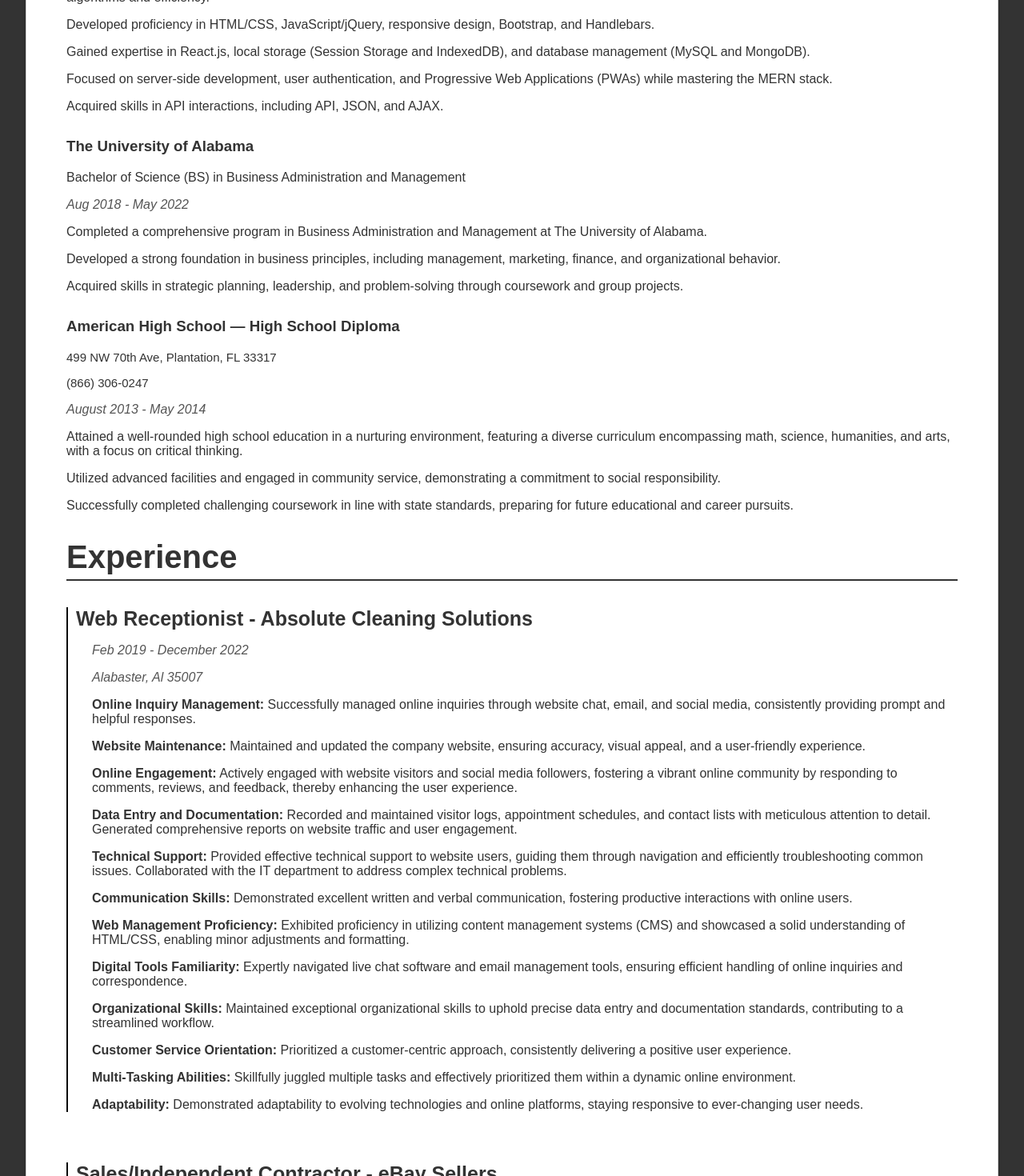
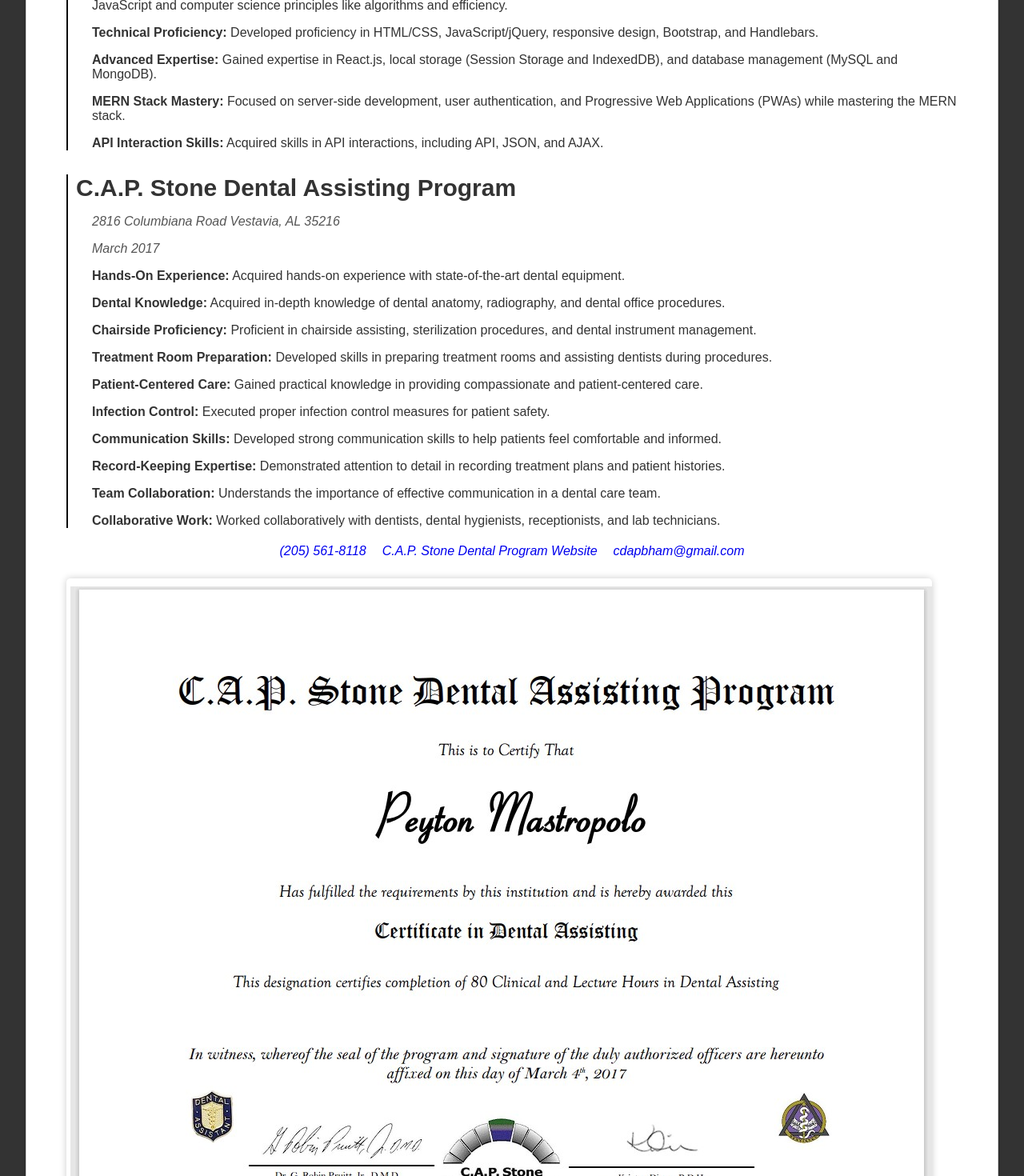
Before and after one commit to pmastropolo/myy-resumee, a React (Vite) app: page /resume in a window 1280 px wide. Shown: the part 560-2030 px from the top of the page at 80% size. Built offline with nearby package versions, Linux system fonts and the light colour scheme.

Commit message:
adding things

```diff
--- a/src/components/Resume/Resume.css
+++ b/src/components/Resume/Resume.css
@@ -75,8 +75,11 @@
   }
 
   /* LOCATION AND PHONE NUMBER */
-  .location, .phone {
+  .location, .phone, .email {
   font-size: 15px;
+  font-style: italic;
+  color: #555;
+  text-align: center;
   }
 
   /* EXPERIENCE ITEM */
@@ -88,7 +91,7 @@
 
   /* EXPERIENCE ITEM H3 */
   .experience-item h3 {
-  font-size: 25px;
+  font-size: 30px;
   margin-bottom: 5px;
   }
 
@@ -97,6 +100,19 @@
   padding-left: 20px;
   }
 
+.skills-for-experience {
+  border-color: 4px #070708;
+}
+
+/* CERTIFICATE IMAGE */
+.education-image {
+  max-width: 100%;
+  border-radius: 5px;
+  box-shadow: 0px 0px 10px rgba(0, 0, 0, 0.2);
+  padding-top: 10px;
+  margin-top: 10px;
+  padding-left: 5px;
+}
 
   /* BADGES AND ICONS */
   h2 b {
@@ -165,3 +181,17 @@
   text-align: left;
   margin: 0;
 }
+
+@media screen and (max-width: 600px) {
+  .location, .phone, .email {
+    font-size: 14px;
+    margin-bottom: 15px;
+    display: block;
+  }
+
+  .phone {
+    display: flex;
+    flex-direction: column;
+    align-items: center;
+  }
+}
--- a/src/components/Resume/Resume.jsx
+++ b/src/components/Resume/Resume.jsx
@@ -1,5 +1,6 @@
 import React from 'react';
 import './Resume.css';
+import capstoneImage from '/images/dentalassistant.jpg';
 
 function Resume() {
 return (
@@ -11,58 +12,89 @@
 <h2><a className="resume-link" href="https://www.linkedin.com/in/peyton-mastropolo-9a569529a" target="_blank" rel="noopener noreferrer">LinkedIn Profile: linkedin.com/in/peyton-mastropolo-9a569529a</a></h2>
 </div>
 
+{/* EDUCATION RESUME SECTION */}
 <section className="resume-section">
 <h2>Education</h2>
-    <div className="education-item">
+
+{/* UC DAVIS - FULL STACK WEB DEV PROGRAM */}
+<div className="experience-item">
 <h3>UC Davis - Full Stack Web Dev Program</h3>
 <p className="date">July 2023 - Nov 2023</p>
 
-
-            <p>Earned a Full Stack Web Development Certificate from UC Davis Coding Boot Camp, specializing in JavaScript and computer science principles like algorithms and efficiency.</p>
-            <p>Developed proficiency in HTML/CSS, JavaScript/jQuery, responsive design, Bootstrap, and Handlebars.</p>
-            <p>Gained expertise in React.js, local storage (Session Storage and IndexedDB), and database management (MySQL and MongoDB).</p>
-            <p>Focused on server-side development, user authentication, and Progressive Web Applications (PWAs) while mastering the MERN stack.</p>
-            <p> Acquired skills in API interactions, including API, JSON, and AJAX.</p>
+{/* FULLSTACK WEB DEV EDUCATION DESCRIPTION */}
+<p><b>Full Stack Web Development Certification:</b> Earned a Full Stack Web Development Certificate from UC Davis Coding Boot Camp, specializing in JavaScript and computer science principles like algorithms and efficiency.</p>
+<p><b>Technical Proficiency:</b> Developed proficiency in HTML/CSS, JavaScript/jQuery, responsive design, Bootstrap, and Handlebars.</p>
+<p><b>Advanced Expertise:</b> Gained expertise in React.js, local storage (Session Storage and IndexedDB), and database management (MySQL and MongoDB).</p>
+<p><b>MERN Stack Mastery:</b> Focused on server-side development, user authentication, and Progressive Web Applications (PWAs) while mastering the MERN stack.</p>
+<p><b>API Interaction Skills:</b> Acquired skills in API interactions, including API, JSON, and AJAX.</p>
 </div>
 </section>
 
+{/* CAPSTONE DENTAL ASSISTANT PROGRAM */}
 <section className="resume-section">
-    <div className="education-item">
-        <h3>The University of Alabama</h3>
-<p>Bachelor of Science (BS) in Business Administration and Management</p>
-  <p className="date">Aug 2018 - May 2022</p>
-  <p>Completed a comprehensive program in Business Administration and Management at The University of Alabama.</p>
-    <p>Developed a strong foundation in business principles, including management, marketing, finance, and organizational behavior.</p>
-    <p>Acquired skills in strategic planning, leadership, and problem-solving through coursework and group projects.</p>
+<div className="experience-item">
+<h3>C.A.P. Stone Dental Assisting Program</h3>
+<p className="date">2816 Columbiana Road Vestavia, AL 35216</p>
+<p className="date">March 2017</p>
 
+{/* CAPSTONE DENTAL ASSISTANT PROGRAM DESCRIPTION */}
+<p><b>Hands-On Experience:</b> Acquired hands-on experience with state-of-the-art dental equipment.</p>
+<p><b>Dental Knowledge:</b> Acquired in-depth knowledge of dental anatomy, radiography, and dental office procedures.</p>
+<p><b>Chairside Proficiency:</b> Proficient in chairside assisting, sterilization procedures, and dental instrument management.</p>
+<p><b>Treatment Room Preparation:</b> Developed skills in preparing treatment rooms and assisting dentists during procedures.</p>
+<p><b>Patient-Centered Care:</b> Gained practical knowledge in providing compassionate and patient-centered care.</p>
+<p><b>Infection Control:</b> Executed proper infection control measures for patient safety.</p>
+<p><b>Communication Skills:</b> Developed strong communication skills to help patients feel comfortable and informed.</p>
+<p><b>Record-Keeping Expertise:</b> Demonstrated attention to detail in recording treatment plans and patient histories.</p>
+<p><b>Team Collaboration:</b> Understands the importance of effective communication in a dental care team.</p>
+<p><b>Collaborative Work:</b> Worked collaboratively with dentists, dental hygienists, receptionists, and lab technicians.</p>
 </div>
+
+{/* CAPSTONE DENTAL PROGRAM PHONE NUMBER, EMAIL, AND WEBSITE LINK */}
+<p className="phone">
+<a href="tel:(205) 561-8118">(205) 561-8118</a>
+<a href="https://www.capstonedentalassisting.com/" target="_blank" rel="noopener noreferrer">C.A.P. Stone Dental Program Website</a>
+<a href="mailto:cdapbham@gmail.com">cdapbham@gmail.com</a>
+</p>
+
+{/* C.A.P. STONE DENTAL ASSISTANT IMAGE */}
+<img className="education-image" src={capstoneImage} alt="Capstone Dental Assistant Certificate" />
 
 </section>
 
+{/* AMERICAN HIGH SCHOOL EDUCATION */}
+<section className="resume-section">
+<div className="experience-item">
+<h3>American High School  — High School Diploma</h3>
+<p className="date">7777 Davie Rd Extension Hollywood, FL 33024</p>
+<p className="date">August 2013 - May 2014</p>
 
-      <section className="resume-section">
-<div className="education-item">
+{/* AMERICAN HIGH SCHOOL DESCRIPTION */}
+<p><b>Well-Rounded Education:</b> Attained a well-rounded high school education in a nurturing environment, featuring a diverse curriculum encompassing math, science, humanities, and arts, with a focus on critical thinking.</p>
+<p><b>Academic Achievement:</b> Successfully completed challenging coursework in line with state standards, preparing for future educational and career pursuits.</p>
+</div>
 
-<h3>American High School  — High School Diploma</h3>
-  <p className="location">499 NW 70th Ave, Plantation, FL 33317</p>
-  <p className="phone">(866) 306-0247</p>
-  <p className="date">August 2013 - May 2014</p>
-  <p>Attained a well-rounded high school education in a nurturing environment, featuring a diverse curriculum encompassing math, science, humanities, and arts, with a focus on critical thinking.</p>
-    <p>Utilized advanced facilities and engaged in community service, demonstrating a commitment to social responsibility.</p>
-    <p>Successfully completed challenging coursework in line with state standards, preparing for future educational and career pursuits.</p>
+{/* AMERICAN HIGH SCHOOL PHONE NUMBER, EMAIL, AND WEBSITE LINK */}
+<p className="phone">
+<a href="tel:866-936-9654">866-936-9654</a>
+<a href="https://www.americanonlinehigh.com/" target="_blank" rel="noopener noreferrer">American High School Website</a>
+<a href="mailto:info@AmericanHighSchool.org">info@AmericanHighSchool.org</a>
+</p>
+</section>
 
 
-</div>
 
-</section>
-
+{/* EMPLOYMENT EXPERIENCE */}
 <section className="resume-section">
 <h2>Experience</h2>
 
+{/* ABSOLUTE CLEANING SOLUTIONS EMPLOYMENT */}
 <div className="experience-item">
 <h3>Web Receptionist - Absolute Cleaning Solutions</h3>
 <p className="date">Feb 2019 - December 2022</p>
-      <p className="date">Alabaster, Al 35007</p>
+<p className="date">Alabaster, AL 35007</p>
+
+{/* ABSOLUTE CLEANING SOLUTIONS EMPLOYMENT DESCRIPTION */}
 <p><b>Online Inquiry Management:</b> Successfully managed online inquiries through website chat, email, and social media, consistently providing prompt and helpful responses.</p>
 <p><b>Website Maintenance:</b> Maintained and updated the company website, ensuring accuracy, visual appeal, and a user-friendly experience.</p>
 <p><b>Online Engagement:</b> Actively engaged with website visitors and social media followers, fostering a vibrant online community by responding to comments, reviews, and feedback, thereby enhancing the user experience.</p>
@@ -76,6 +108,13 @@
 <p><b>Multi-Tasking Abilities:</b> Skillfully juggled multiple tasks and effectively prioritized them within a dynamic online environment.</p>
 <p><b>Adaptability:</b> Demonstrated adaptability to evolving technologies and online platforms, staying responsive to ever-changing user needs.</p>
 </div>
+
+{/* ABSOLUTE CLEANING SOLUTIONS PHONE NUMBER, EMAIL, AND WEBSITE */}
+<p className="phone">
+<a href="tel:(205) 612-6199">(205) 612-6199</a>
+<a href="https://www.acsbirmingham.com/" target="_blank" rel="noopener noreferrer">Absolute Cleaning Solutions Website</a>
+<a href="mailto:Joshtatum@acsbirmingham.com">Joshtatum@acsbirmingham.com</a>
+</p>
 <br></br>
 
 <div className="experience-item">
@@ -91,33 +130,54 @@
 </div>
 <br></br>
 
-
+{/* THE REDMONT HOTEL EMPLOYMENT */}
 <div className="experience-item">
 <h3>Cafe Supervisor - The Redmont Hotel/Cafe 2101</h3>
 <p className="date">Sept 2015 - Aug 2016</p>
-        <p className="date">Birmingham, AL</p>
+<p className="date">2101 5th Ave N, Birmingham, AL 35203</p>
 
+ {/* CAFE 2101 EMPLOYMENT DUTIES */}
 <p><b>Inventory Management:</b> Maintained weekly inventory reports and placed orders when necessary, demonstrating strong organizational and supply management skills.</p>
 <p><b>Training and Supervision:</b> Trained new staff in cooking and cleaning procedures, and scheduled Barista training with an affiliated local coffee company, Revelator.</p>
 <p><b>Dependability:</b> Demonstrated reliability by always being available in Cafe 2101 and Harvest restaurant when needed.</p>
 <p><b>Customer Flow Management:</b> Maintained the flow of customers and service throughout the day, ensuring a positive customer experience.</p>
 <p><b>Coffee Expertise:</b> Handled all coffee orders for the restaurant and cafe, showcasing proficiency in coffee preparation and service.</p>
 <p><b>Safety and Cleanliness:</b> Maintained a clean and safe working environment and motivated the team to do the same, emphasizing the importance of hygiene and safety protocols.</p>
+<p><b>Skills</b> | Customer Flow Management | Coffee Expertise | Inventory Management | Dependability | Problem-solving | Adaptability </p>
 </div>
+
+{/* THE REDMONT HOTEL/CAFE 2101 PHONE NUMBER, WEBSITE, AND EMAIL */}
+<p className="phone">
+<a href="tel:(205) 957-6828">(205) 957-6828</a>
+<a href="https://www.hilton.com/en/hotels/bhmcuqq-redmont-hotel-birmingham/?SEO_id=GMB-AMER-QQ-BHMCUQQ&y_source=1_Mjg1Njc0OC03MTUtbG9jYXRpb24ud2Vic2l0ZQ%3D%3D" target="_blank" rel="noopener noreferrer">The Redmont Hotel/Cafe 2101 Website</a>
+<a href="mailto:nkirk@theredmont.com">nkirk@theredmont.com</a>
+</p>
 <br></br>
 
+{/*PARTYOLOGY EVENT PLANNING EMPLOYMENT */}
 <div className="experience-item">
-        <h3>Creative Director Assistant - Partyology</h3>
+<h3>Creative Director Assistant - Partyology Event Planning</h3>
 <p className="date">Sept 2014 - Nov 2015</p>
-        <p className="date">Hueytown, AL</p>
+<p className="date">5305 1st Ave N, Birmingham, AL 35212</p>
+
+{/*PARTYOLOGY EVENT PLANNING EMPLOYMENT DESCRIPTIONS*/}
 <p><b>Customer Satisfaction:</b> Managed office operations, including answering phone calls, addressing customer inquiries, and ensuring a high level of customer satisfaction throughout the event planning process.</p>
 <p><b>Event Management:</b> Executed event logistics by booking and coordinating various events, demonstrating meticulous attention to detail to guarantee successful outcomes.</p>
 <p><b>Event Design:</b> Played a pivotal role in event setup and breakdown, ensuring a seamless and visually appealing environment for clients and attendees.</p>
 <p><b>Social Media Marketing:</b> Led social media marketing efforts to enhance brand visibility and engagement, utilizing platforms such as Facebook, Instagram, and Twitter to promote upcoming events and attract a wider audience.</p>
 <p><b>Team Leadership:</b> Conducted interviews and provided training for new staff, contributing to the development of a skilled and cohesive team.</p>
+<p><b>Skills</b> | Social Media Marketing | Event Design | Event Management | Customer Satisfaction </p>
 </div>
 
+{/*PARTYOLOGY EVENT PLANNING PHONE NUMBER AND EMAIL AND WEBSITE */}
+<p className="phone">
+<a href="tel:(205)386-5676">(205) 386-5676</a>
+<a href="https://www.partyologyevents.com/" target="_blank" rel="noopener noreferrer"> Partyology Event Planning Website</a>
+<a href="mailto:bookthefun@partyology.net">bookthefun@partyology.net</a>
+</p>
 <br></br>
+
+{/* UNITED TAX PROFESSIONALS EMPLOYMENT */}
 <div className="experience-item">
 <h3>Customer Service Representative - United Tax Professionals</h3>
 <p className="date">Jan 2015 - May 2015</p>
@@ -128,23 +188,35 @@
 <p><b>Time Management:</b> Performed driving responsibilities covering extensive miles, demonstrating strong time management and organizational skills while ensuring the timely delivery of documents and materials.</p>
 <p><b>Customer Engagement:</b> Welcomed and assisted customers upon entering the building, fostering a friendly and welcoming atmosphere.</p>
 </div>
+<br></br>
 
-    <br></br>
+{/*DAIRY QUEEN EMPLOYMENT */}
 <div className="experience-item">
 <h3>Head Cashier - Dairy Queen</h3>
 <p className="date">Oct 2013 - Jan 2015</p>
-        <p className="date">Hueytown, AL</p>
-        <p><b>Cash Management:</b>Effectively managed and supervised cashiers, ensuring smooth and accurate transaction processes.</p>
-<p><b>Financial Oversight:</b>Oversaw daily cash handling activities, reconciled registers, and promptly addressed customer inquiries.</p>
-<p><b>Efficiency Improvement:</b>Implemented efficient cash management procedures, resulting in a reduction in discrepancies.</p>
-<p><b>Training Leadership:</b>Played a key role in training new staff on cash handling protocols and customer service standards, contributing to a skilled and cohesive team.</p>
-<p><b>Accuracy:</b>Maintained a high level of accuracy in financial transactions during the tenure from October 2013 to January 2015.</p>
+<p className="date">1349 Hueytown Rd, Hueytown, AL 35023</p>
+
+{/*DAIRY QUEEN EMPLOYMENT DUTIES */}
+<p><b>Cash Management:</b> Effectively managed and supervised cashiers, ensuring smooth and accurate transaction processes.</p>
+<p><b>Financial Oversight:</b> Oversaw daily cash handling activities, reconciled registers, and promptly addressed customer inquiries.</p>
+<p><b>Efficiency Improvement:</b> Implemented efficient cash management procedures, resulting in a reduction in discrepancies.</p>
+<p><b>Training Leadership:</b> Played a key role in training new staff on cash handling protocols and customer service standards, contributing to a skilled and cohesive team.</p>
+<p><b>Accuracy:</b> Maintained a high level of accuracy in financial transactions during the tenure from October 2013 to January 2015.</p>
+<p><b>Skills</b> | Cash Management | Customer Service | Team Collaboration | Communication</p>
 </div>
+
+{/*DAIRY QUEEN PHONE NUMBER */}
+<p className="phone">
+<a href="tel:(205) 491-2798">(205) 491-2798</a>
+<a href="https://www.dairyqueen.com/en-us/locations/al/hueytown/1349-hueytown-rd/11176/" target="_blank" rel="noopener noreferrer"> Dairy Queen - Hueytown Location </a>
+<a href="mailto:dqrthomas@gmail.com">dqrthomas@gmail.com</a>
+</p>
+</section>
 
 
 
-</section>
 
+{/* SKILLS SECTION - DONT TOUCH */}
 <section className="resume-section">
 <h2>Skills</h2>
 <div className="skills-section">
```
Also changed, not shown: src/components/Certificate/Certificate.jsx (+36 -37 lines), src/components/Footer/Footer.jsx (+6 -2 lines), public/images/dentalassistant.jpg (added), public/images/digitalmarketingimage.jpg (added). Lines whose indentation alone changed are shown as unchanged.
